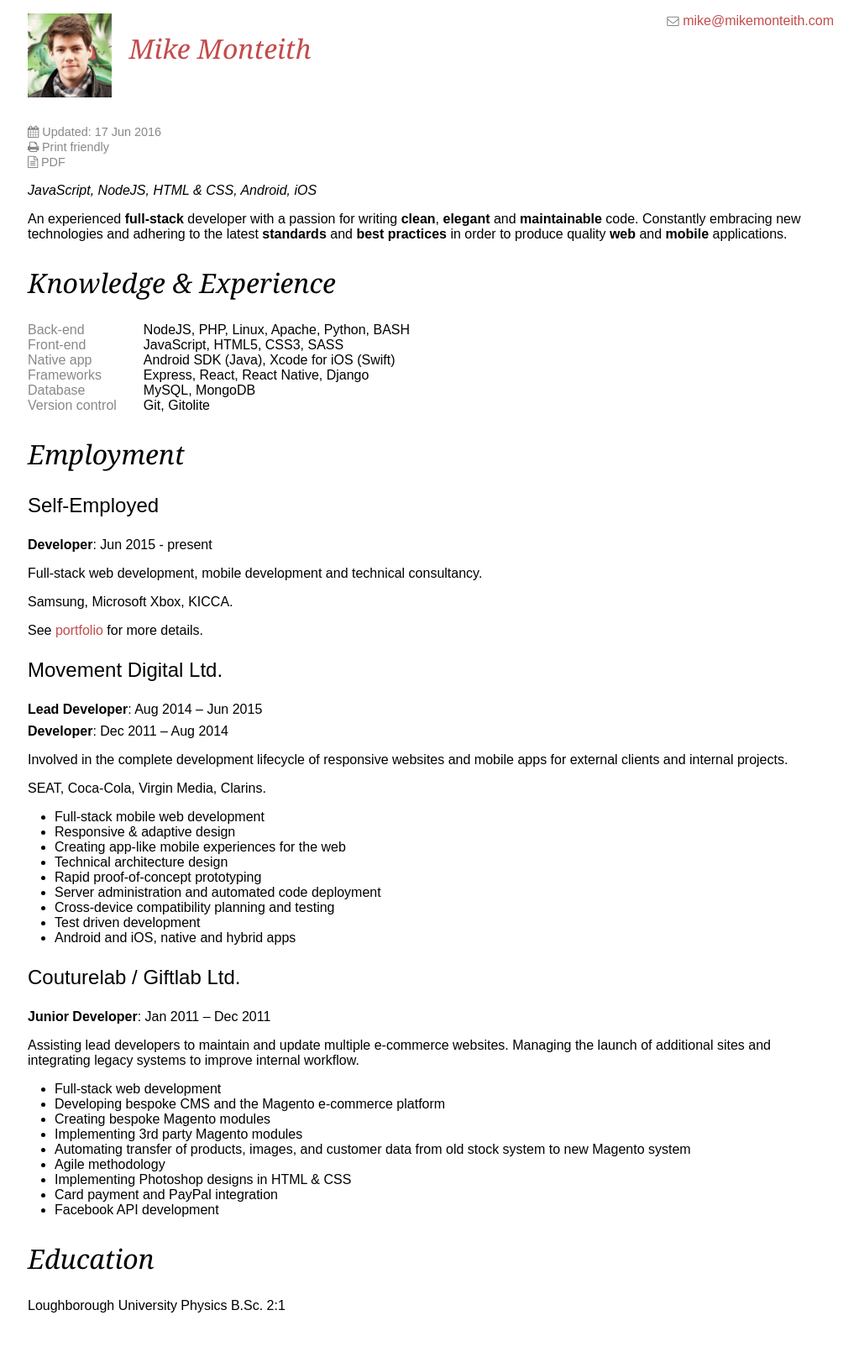
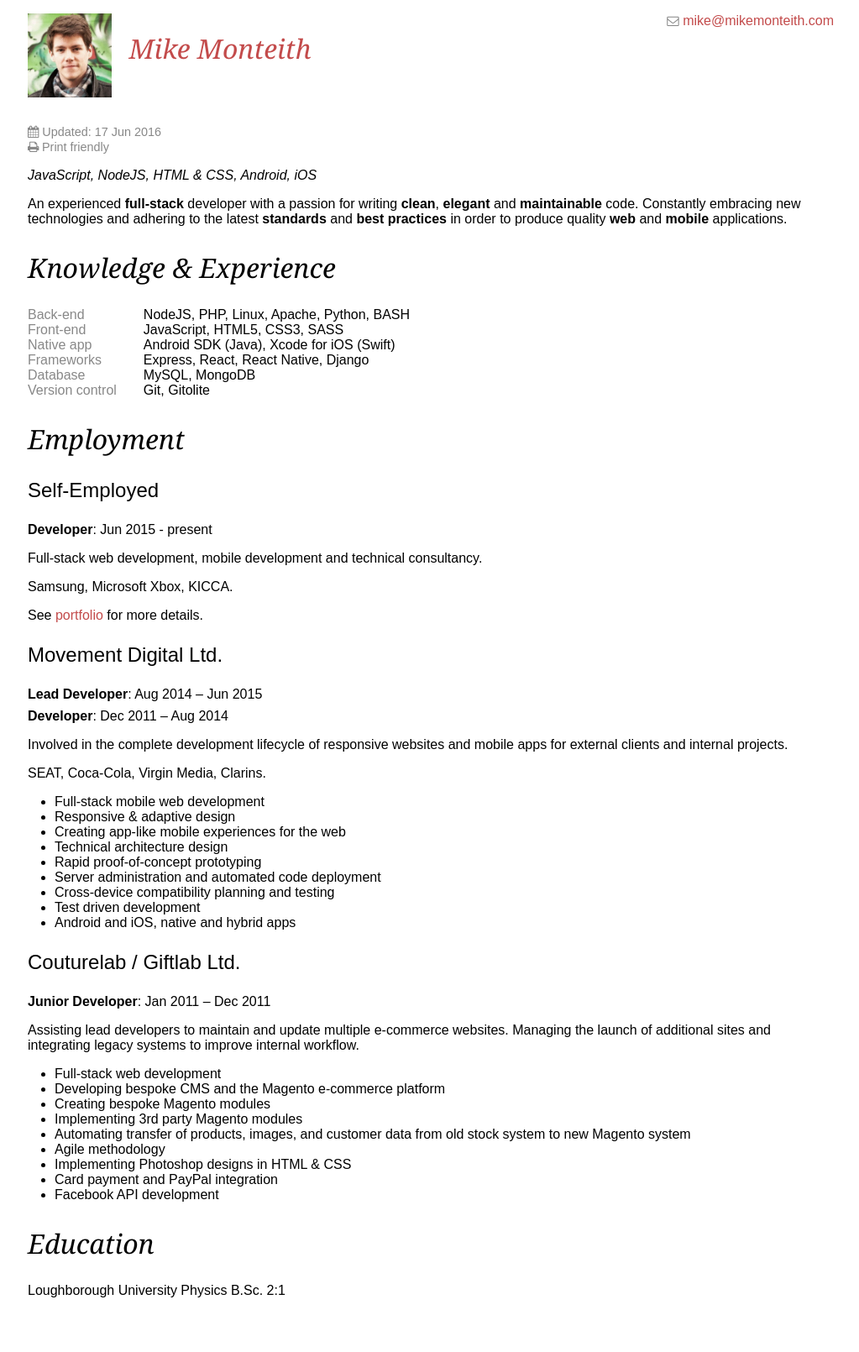
Before and after one commit to Mike220889/mike220889.github.io, a Jekyll site: the page built from cv.md, in a window 1280 px wide. Shown: the whole page at 84% size, without its empty margins (127-1150 px from the left). Built offline with Jekyll 4.4.1, drawn with Linux system fonts in a browser that asks for light colours.

Commit message:
remove pdf link, not yet ready

```diff
--- a/cv.md
+++ b/cv.md
@@ -10,11 +10,6 @@ updated: 17-06-2016
 <a onclick="window.print()" class="noprint">
 	<span class="printme">
 		<span class="fa fa-print">&nbsp;</span>Print friendly
-	</span>
-</a>
-<a href="./cv.pdf" class="noprint">
-	<span class="pdf">
-		<span class="fa fa-file-text-o">&nbsp;</span>PDF
 	</span>
 </a>
 
```
